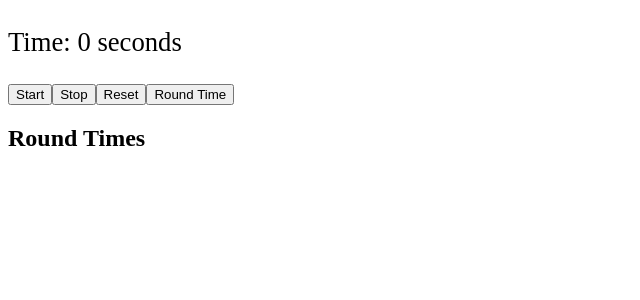
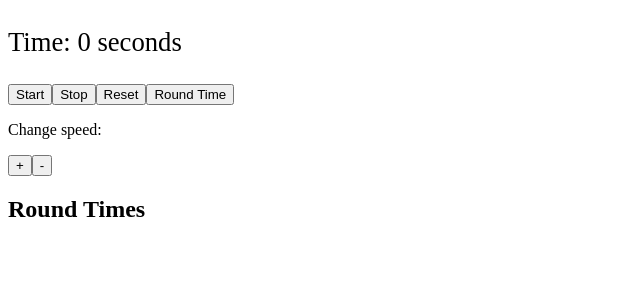
Before and after one commit to richardkoszegi/zth-final-angular-challenge, an Angular app: page / in a window 1280 px wide. Shown: the top 300 px of the page, without its empty margins (0-640 px from the left). Built offline with nearby package versions, Linux system fonts and the light colour scheme.

Commit message:
Feladat 8

```diff
--- a/src/app/app.component.html
+++ b/src/app/app.component.html
@@ -5,6 +5,10 @@
 <button (click)="stopTimer()">Stop</button>
 <button (click)="resetTimer()">Reset</button>
 <button (click)="roundTime()">Round Time</button>
+<br/>
+<p>Change speed:</p>
+<button (click)="speedUpTimer()">+</button>
+<button (click)="speedDownTimer()">-</button>
 
 <h2>Round Times</h2>
 <ul *ngIf="roundTimes.length > 0">
--- a/src/app/app.component.ts
+++ b/src/app/app.component.ts
@@ -10,10 +10,12 @@ export class AppComponent {
   seconds: number = 0;
   roundTimes: number[] = [];
 
+  countInterval: number = 1000;
+
   interval;
 
   startTimer() {
-    this.interval = setInterval(() => this.seconds++, 1000);
+    this.interval = setInterval(() => this.seconds++, this.countInterval);
     this.roundTimes = [];
   }
 
@@ -35,4 +37,16 @@ export class AppComponent {
       this.roundTimes.push(newTime);
     }
   }
+
+  speedUpTimer() {
+    this.countInterval = this.countInterval / 2;
+    clearInterval(this.interval);
+    this.interval = setInterval(() => this.seconds++, this.countInterval);
+  }
+
+  speedDownTimer() {
+    this.countInterval = this.countInterval * 2;
+    clearInterval(this.interval);
+    this.interval = setInterval(() => this.seconds++, this.countInterval);
+  }
 }
```
